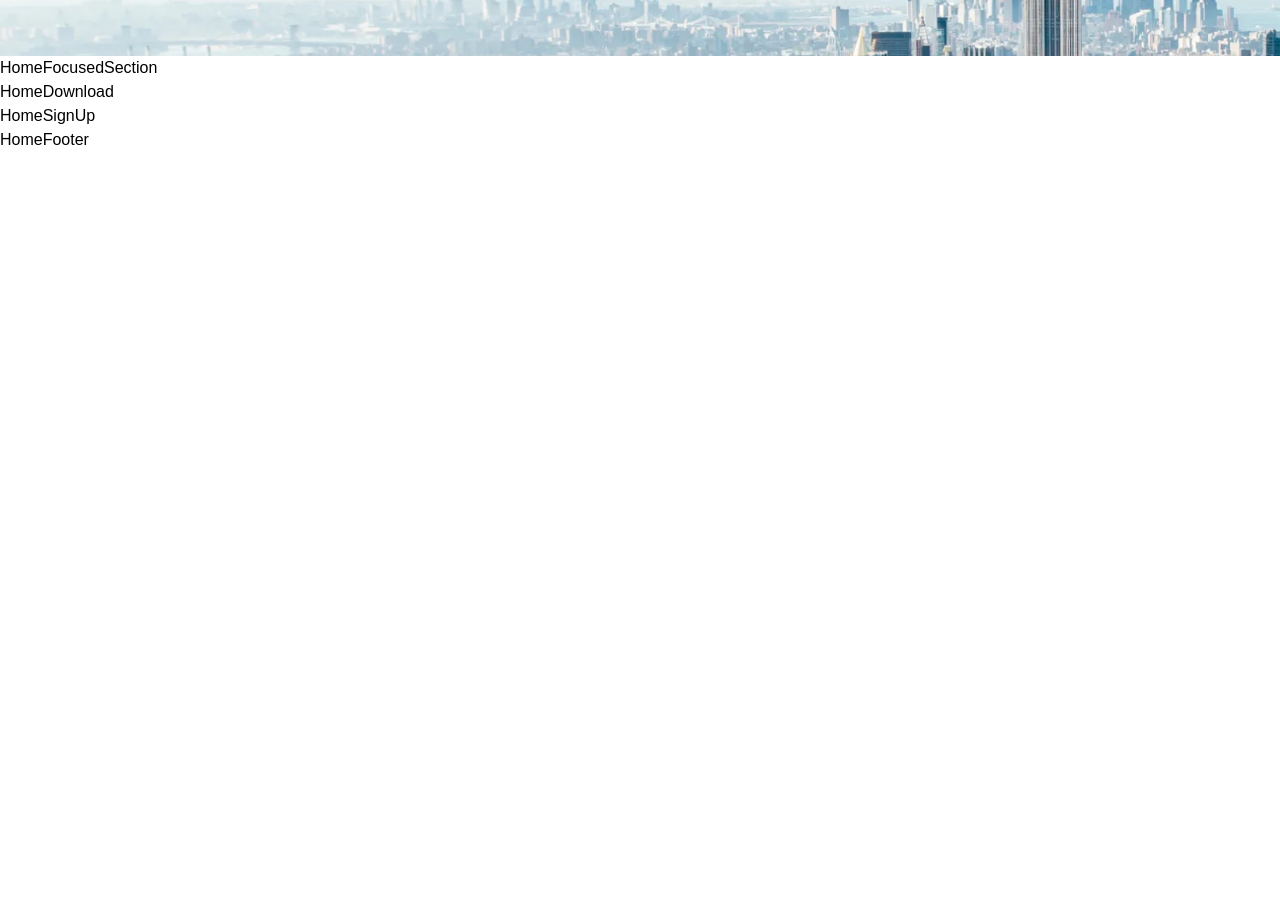
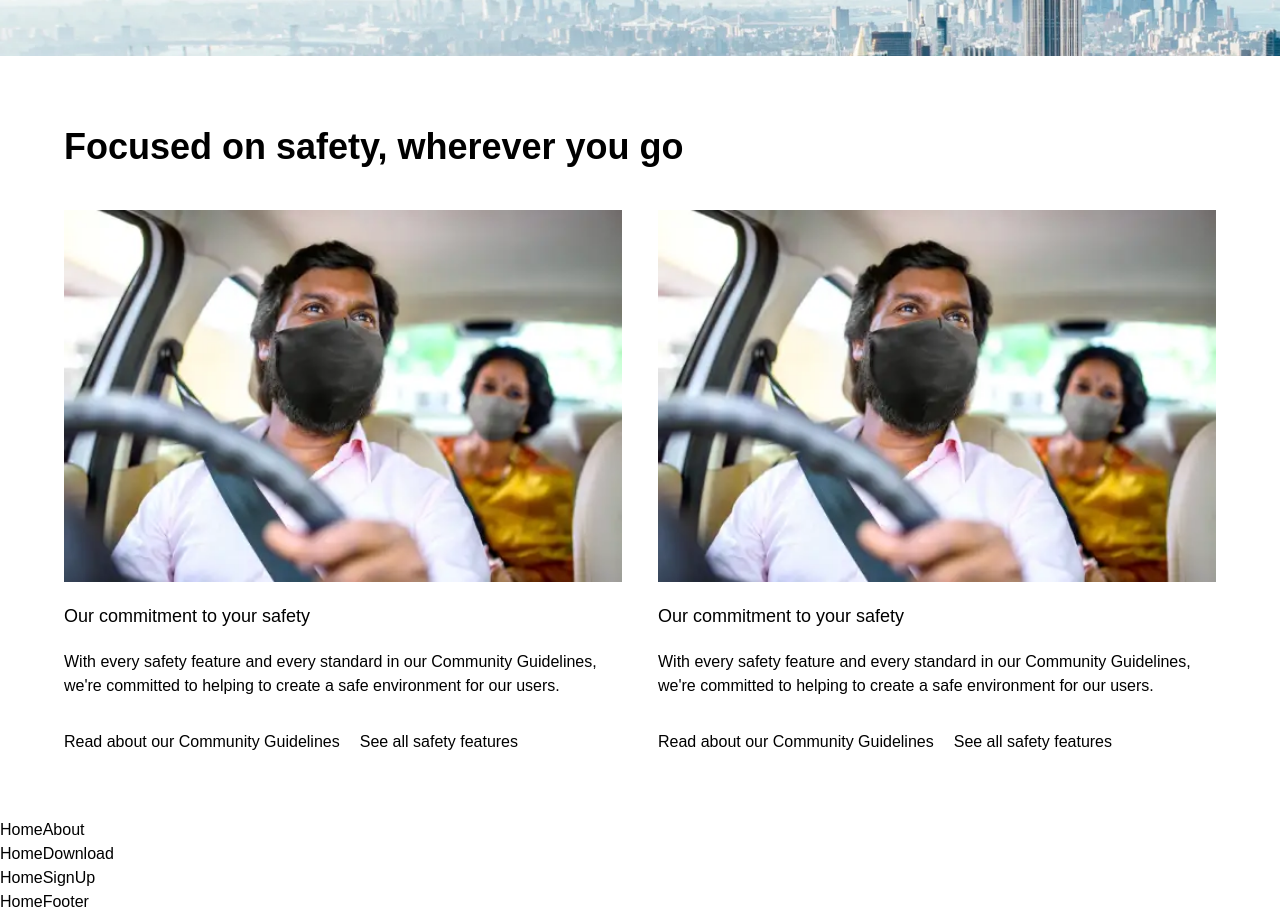
Before and after one commit to KarolKotomski/Uber-Clone, a React (Create React App) app: page / in a window 1280 px wide. Shown: the part 800-1714 px from the top of the page. Before the commit the page ends 952 px from the top, so only its background shows below. Built offline with nearby package versions, Linux system fonts and the light colour scheme; the HTML template or start-up script is replaced by a standard one; a web font is replaced by a local one.

Commit message:
Focused section addedand initially styled

```diff
--- a/src/components/HomeFocused.tsx
+++ b/src/components/HomeFocused.tsx
@@ -1,5 +1,19 @@
+import HomeFocusedUnit from "./HomeFocusedUnit";
+
 const HomeFocused = () => {
-  return <div>HomeFocusedSection</div>;
+  return (
+    <section>
+      <div className="container p-16">
+        <h2 className="font-UberMove pb-9 text-[2.25rem] font-bold">
+          Focused on safety, wherever you go
+        </h2>
+        <div className="grid grid-cols-2 gap-9">
+          <HomeFocusedUnit />
+          <HomeFocusedUnit />
+        </div>
+      </div>
+    </section>
+  );
 };
 
 export default HomeFocused;
--- /dev/null
+++ b/src/components/HomeFocusedUnit.tsx
@@ -0,0 +1,25 @@
+import focused1 from "../images/focused1.webp";
+
+const HomeFocusedUnit = () => {
+  return (
+    <div className="flex flex-col gap-5">
+      <img
+        src={focused1}
+        alt="taxi driver man drives a car with a woman as a passenger"
+        className="w-full"
+      />
+      <h3 className="text-lg font-medium">Our commitment to your safety</h3>
+      <p>
+        With every safety feature and every standard in our Community
+        Guidelines, we're committed to helping to create a safe environment for
+        our users.
+      </p>
+      <div className="flex gap-5 mt-3">
+        <div>Read about our Community Guidelines</div>
+        <div>See all safety features</div>
+      </div>
+    </div>
+  );
+};
+
+export default HomeFocusedUnit;
--- a/src/components/HomeMain.tsx
+++ b/src/components/HomeMain.tsx
@@ -1,3 +1,4 @@
+import HomeAbout from "./HomeAbout";
 import HomeBanner from "./HomeBanner";
 import HomeDownload from "./HomeDownload";
 import HomeFocused from "./HomeFocused";
@@ -10,6 +11,7 @@ const HomeMain = () => {
       <HomeHero />
       <HomeBanner />
       <HomeFocused />
+      <HomeAbout />
       <HomeDownload />
       <HomeSignUp />
     </main>
```
